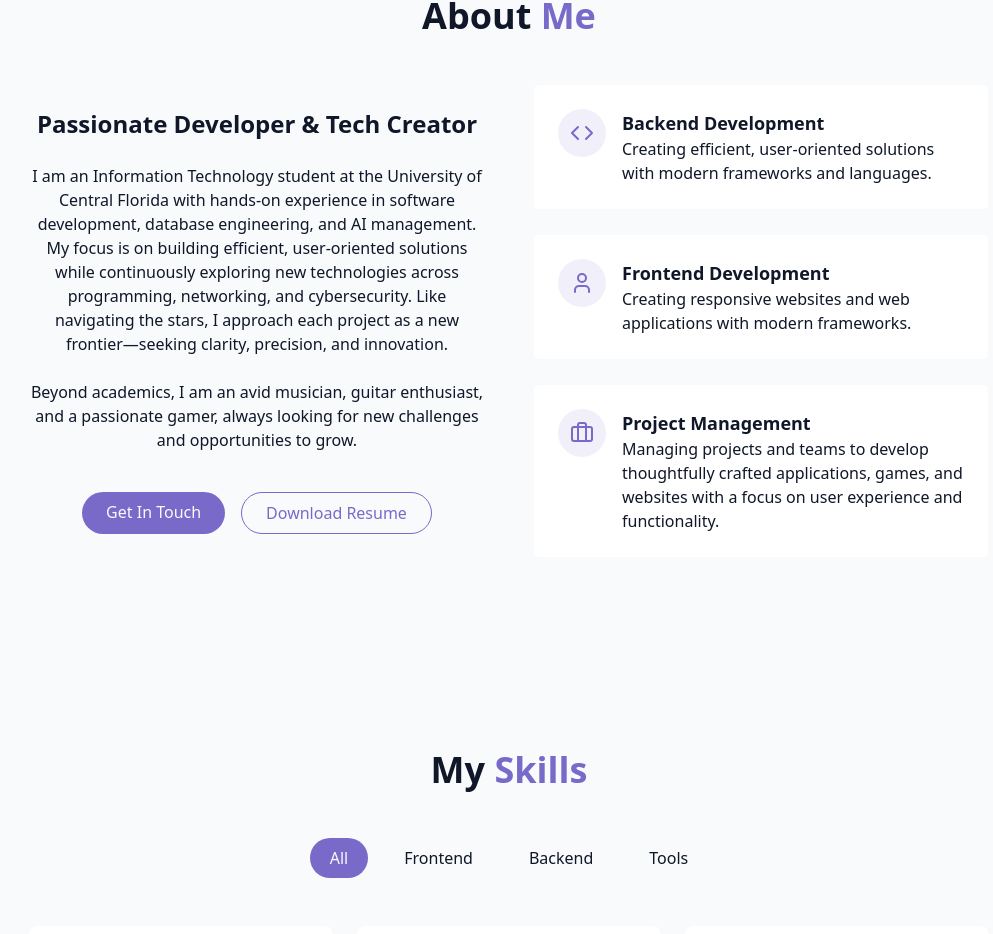
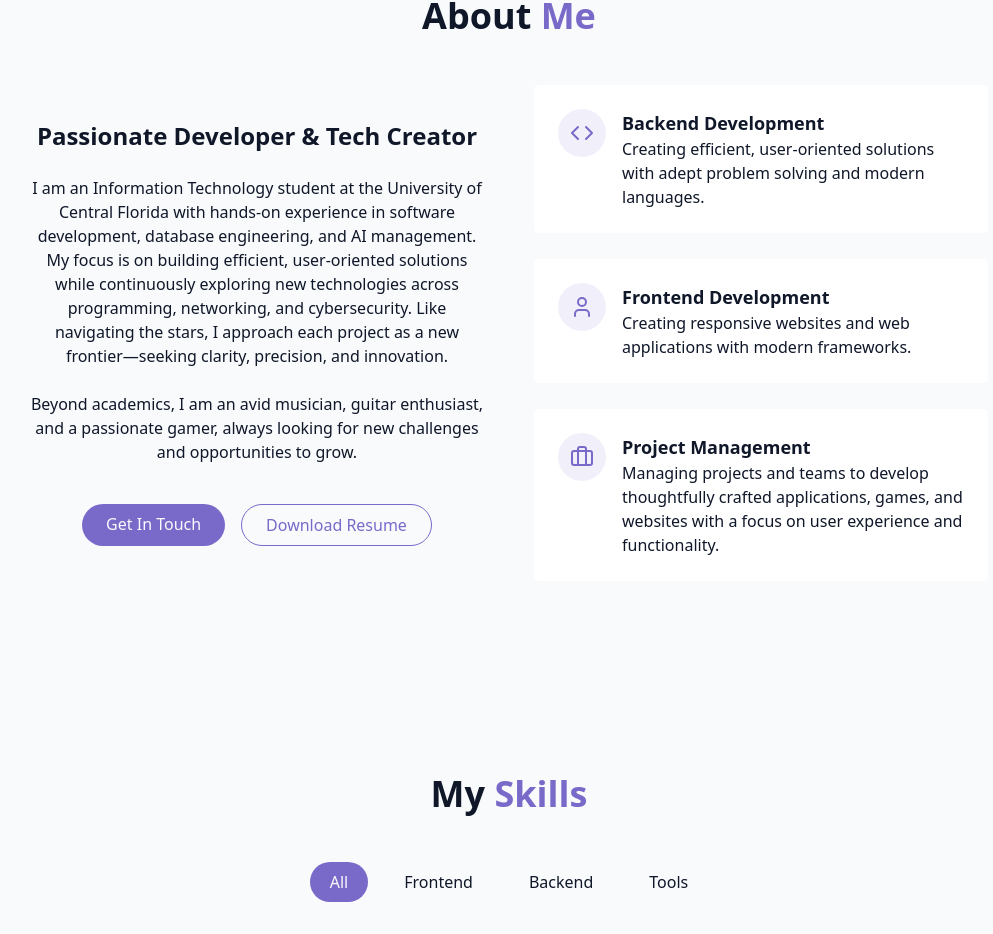
Before and after one commit to dladdu/Devan-Laddu-Portfolio, a React (Vite) app: page / in a window 1280 px wide. Shown: the part 900-1834 px from the top of the page, without its empty margins (131-1124 px from the left). Built offline with nearby package versions, Linux system fonts and the light colour scheme.

Commit message:
Update AboutSection.jsx

```diff
--- a/src/components/AboutSection.jsx
+++ b/src/components/AboutSection.jsx
@@ -42,7 +42,7 @@ export const AboutSection = () => {
                                     <h4 className="font-semibold text-lg"> Backend Development</h4>
                                     <p className="text-muted-foreground">
                                         Creating efficient, user-oriented solutions with
-                                        modern frameworks and languages.
+                                        adept problem solving and modern languages.
                                     </p>
                                 </div>
                             </div>
```
